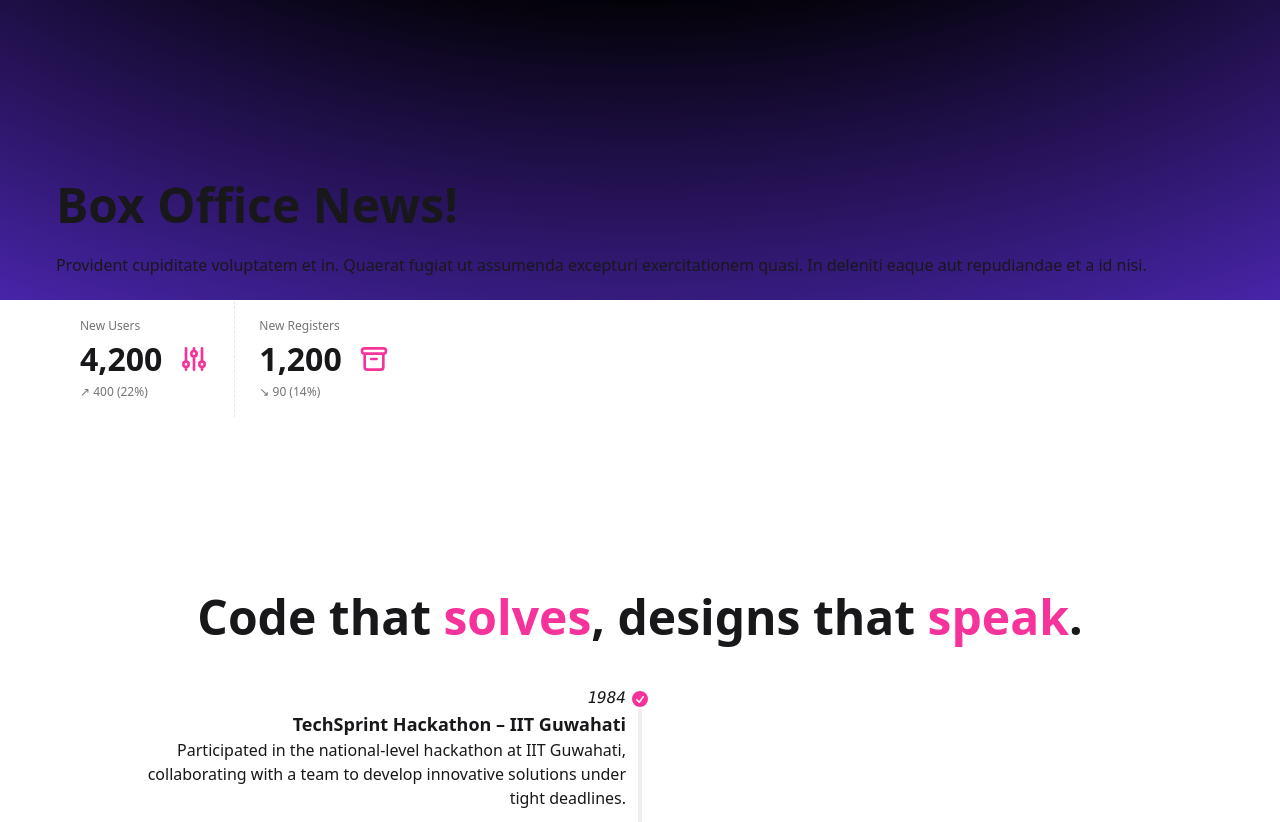
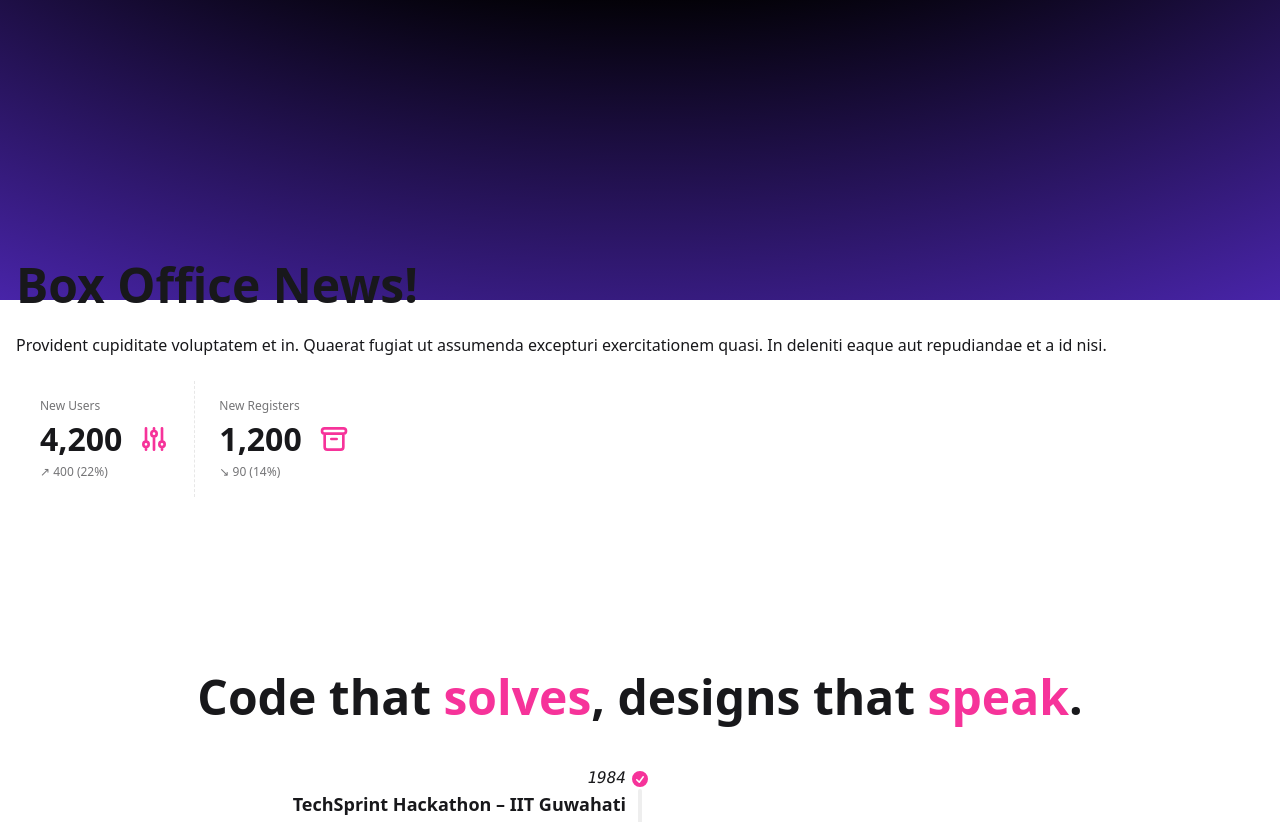
Before and after one commit to amanr1405/react-portfolio, a React (Vite) app: page / in a window 1280 px wide. Shown: the part 500-1322 px from the top of the page. Built offline with nearby package versions, Linux system fonts and the light colour scheme.

Commit message:
final draft

```diff
--- a/src/App.jsx
+++ b/src/App.jsx
@@ -19,7 +19,7 @@ function App() {
 
       <Nav />
       <Heroic />
-      <div className="container p-10 pb-30 max-w-full"><Info /></div>
+      <div className="container pt-30 pb-30"><Info /></div>
       <div className="container p-10 pb-30 max-w-full"><Timeline/></div>
       <Skill/>
       <div className="container p-10 pt-30 pb-30 max-w-full"><ProjectMaster/></div>
--- a/src/Info.jsx
+++ b/src/Info.jsx
@@ -6,7 +6,7 @@ export default function Info() {
     <>
       <div className="hero bg-base min-h-auto w-full flex items-start justify-start">
 
-        <div className="hero-content flex-col lg:flex-row items-start">
+        <div className="hero-content flex-col lg:flex-row items-start overflow-hidden">
           <div>
             <h1 className="text-5xl font-bold">Box Office News!</h1>
             <p className="py-6">
```
